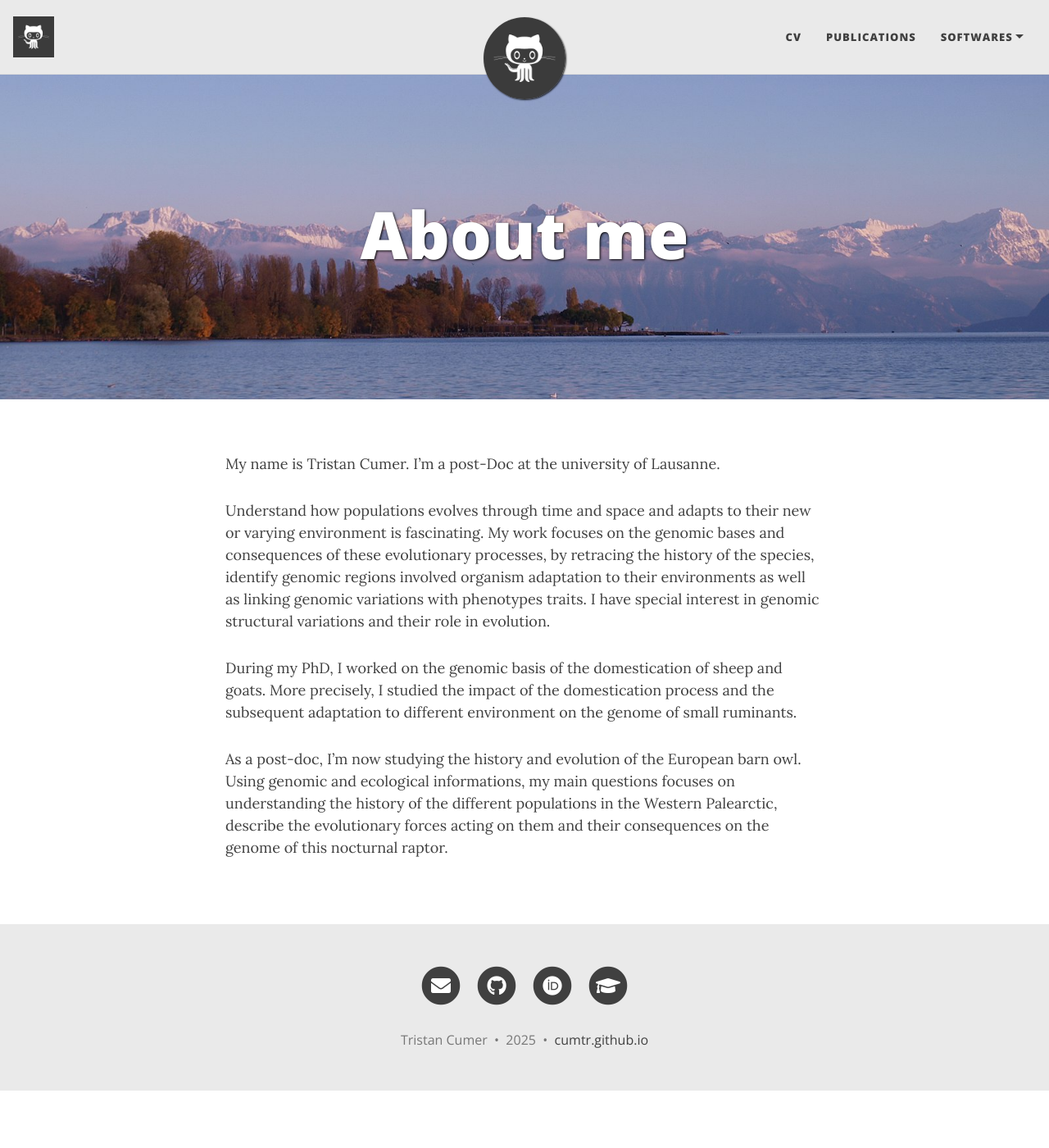
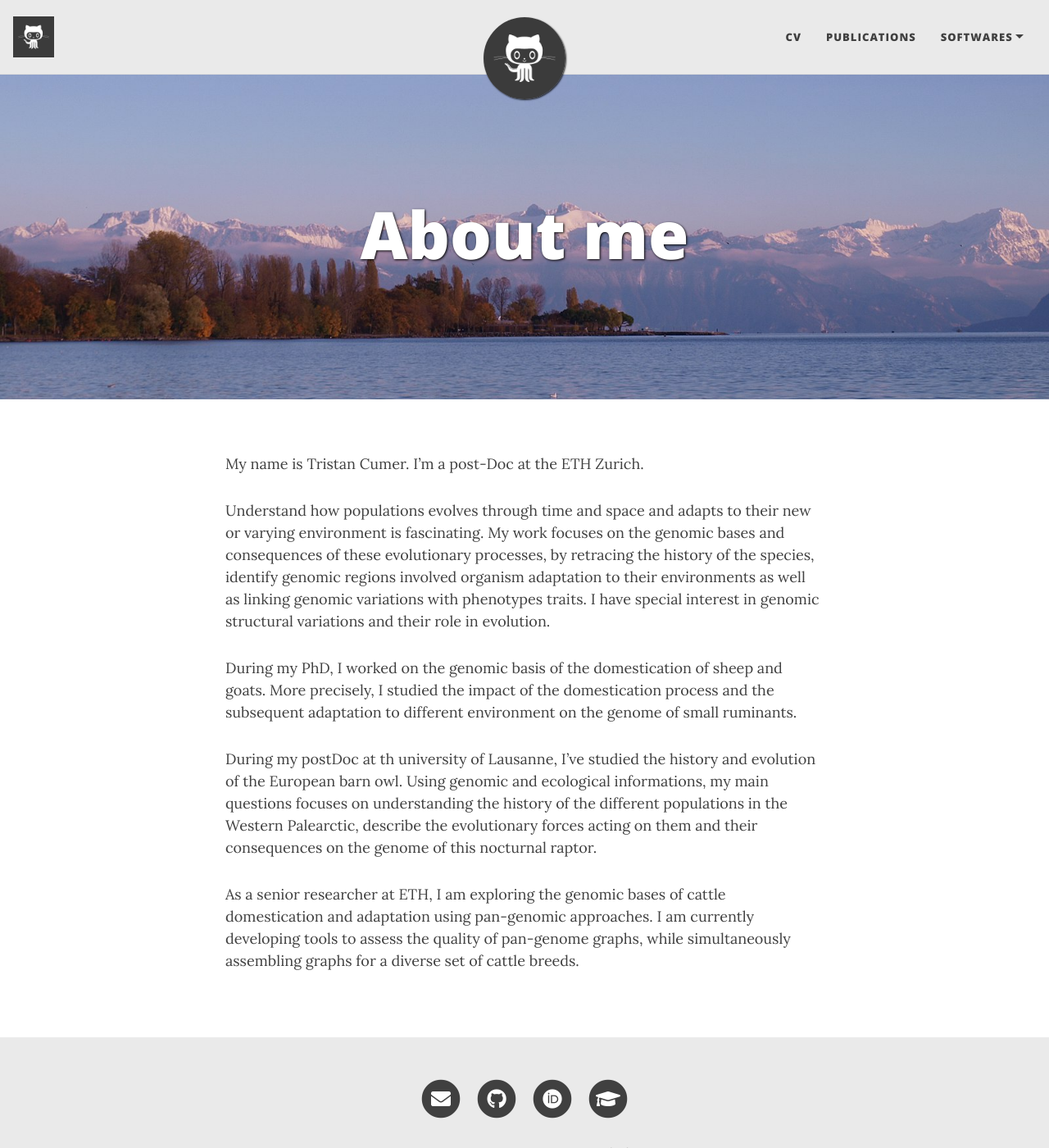
Before and after one commit to cumtr/cumtr.github.io, a Jekyll site: the page built from aboutme.md, in a window 1280 px wide and 1400 px high. Shown: the whole window at 82% size. Built offline with Jekyll 4.4.1, drawn with Linux system fonts in a browser that asks for light colours; nearby versions of some CDN libraries.

Commit message:
Update aboutme.md

```diff
--- a/aboutme.md
+++ b/aboutme.md
@@ -6,10 +6,12 @@ cover-img: /assets/img/LemanAlpes.jpg
 share-img: /assets/img/LemanAlpes.jpg
 ---
 
-My name is Tristan Cumer. I'm a post-Doc at the university of Lausanne.
+My name is Tristan Cumer. I'm a post-Doc at the ETH Zurich.
 
 Understand how populations evolves through time and space and adapts to their new or varying environment is fascinating. My work focuses on the genomic bases and consequences of these evolutionary processes, by retracing the history of the species, identify genomic regions involved organism adaptation to their environments as well as linking genomic variations with phenotypes traits. I have special interest in genomic structural variations and their role in evolution.
 
 During my PhD, I worked on the genomic basis of the domestication of sheep and goats. More precisely, I studied the impact of the domestication process and the subsequent adaptation to different environment on the genome of small ruminants.
 
-As a post-doc, I’m now studying the history and evolution of the European barn owl. Using genomic and ecological informations, my main questions focuses on understanding the history of the different populations in the Western Palearctic, describe the evolutionary forces acting on them and their consequences on the genome of this nocturnal raptor.
+During my postDoc at th university of Lausanne, I've studied the history and evolution of the European barn owl. Using genomic and ecological informations, my main questions focuses on understanding the history of the different populations in the Western Palearctic, describe the evolutionary forces acting on them and their consequences on the genome of this nocturnal raptor.
+
+As a senior researcher at ETH, I am exploring the genomic bases of cattle domestication and adaptation using pan-genomic approaches. I am currently developing tools to assess the quality of pan-genome graphs, while simultaneously assembling graphs for a diverse set of cattle breeds.
```
